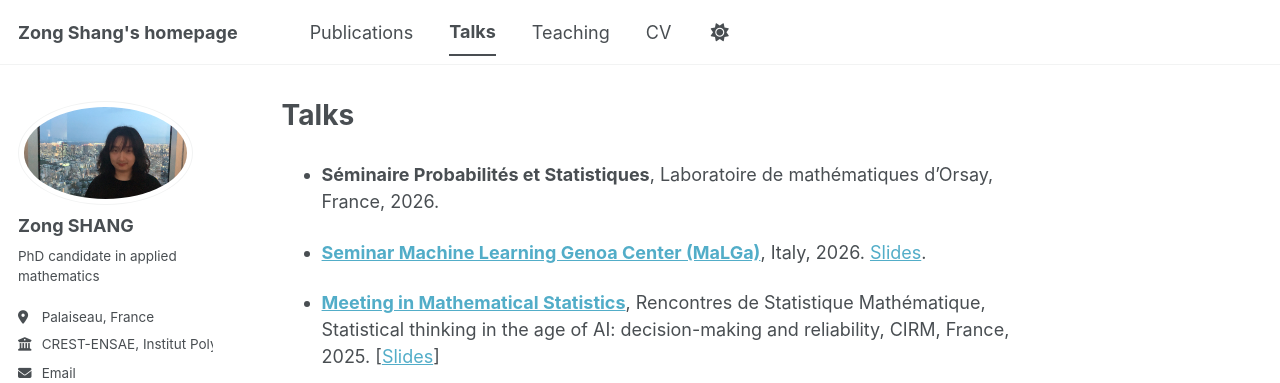
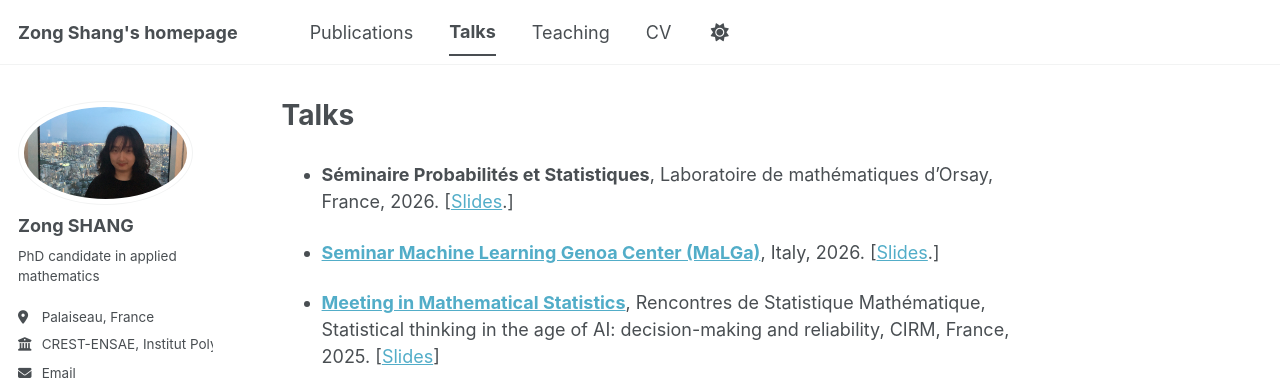
Before and after one commit to zong-shang/zong-shang.github.io, a Jekyll site: the page built from _pages/talks.md, in a window 1280 px wide and 1023 px high. Shown: the top 383 px of the window. Built offline with Jekyll 4.4.1, drawn with Linux system fonts in a browser that asks for light colours; a script bundle is joined from its source files by our own code; library files that are not in the unit come from our copies.

Commit message:
Add slides links for seminars in talks.md
Added links to slides for seminars in talks.md.

```diff
--- a/_pages/talks.md
+++ b/_pages/talks.md
@@ -5,9 +5,9 @@ permalink: /talks/
 author_profile: true
 ---
 
-* **Séminaire Probabilités et Statistiques**, Laboratoire de mathématiques d'Orsay, France, 2026.
+* **Séminaire Probabilités et Statistiques**, Laboratoire de mathématiques d'Orsay, France, 2026. [[Slides](/files/slides_BO_Orsay.pdf).]
 
-* [**Seminar Machine Learning Genoa Center (MaLGa)**](https://malga.unige.it/seminars/17490), Italy, 2026. [Slides](/files/slides_spectral_methods_Genoa.pdf).
+* [**Seminar Machine Learning Genoa Center (MaLGa)**](https://malga.unige.it/seminars/17490), Italy, 2026. [[Slides](/files/slides_spectral_methods_Genoa.pdf).]
 
 * [**Meeting in Mathematical Statistics**](https://conferences.cirm-math.fr/3346.html), Rencontres de Statistique Mathématique, Statistical thinking in the age of AI: decision-making and reliability, CIRM, France, 2025. [[Slides](https://drive.google.com/file/d/1WHiVa9Lj4XTZfPNQ3gw5ImocUmtQvVfg/view?usp=sharing)]
 
```
